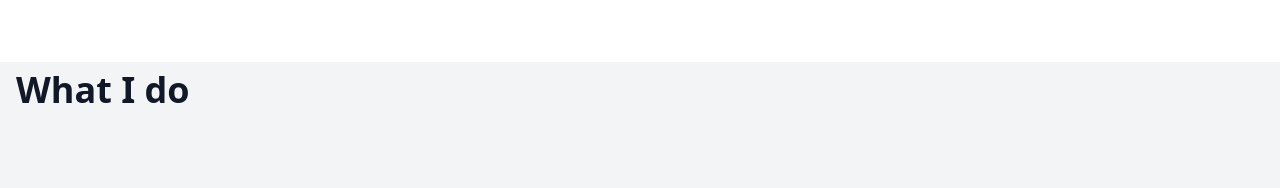
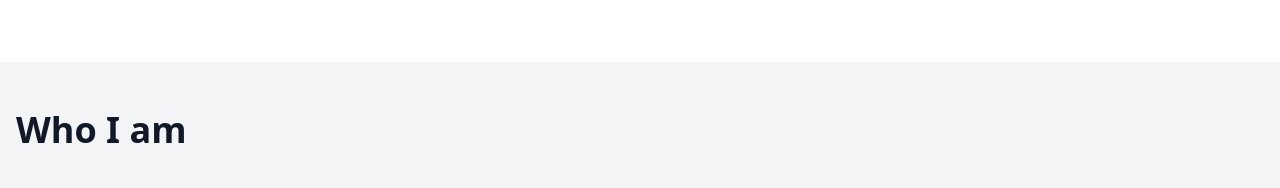
Before and after one commit to theashishmaurya/rishav, a React (Create React App) app: page / in a window 1280 px wide. Shown: the part 514-702 px from the top of the page. Built offline with nearby package versions, Linux system fonts and the light colour scheme.

Commit message:
fixed typo

```diff
--- a/src/Components/Skills/Skiil.js
+++ b/src/Components/Skills/Skiil.js
@@ -7,8 +7,8 @@ const Skills = () => {
   return (
     <div className='bg-gray-100'>
       <div id='skills' className='container p-2 px-4 '>
-        <div className='font-bold text-4xl mb-10'>
-          <h1>What I do</h1>
+        <div className='font-bold text-4xl mb-10 my-10'>
+          <h1>Who I am</h1>
         </div>
         <div className='grid grid-cols-1 md:grid-cols-3 gap-1 justify-center'>
           {/* frontend Developer */}
```
